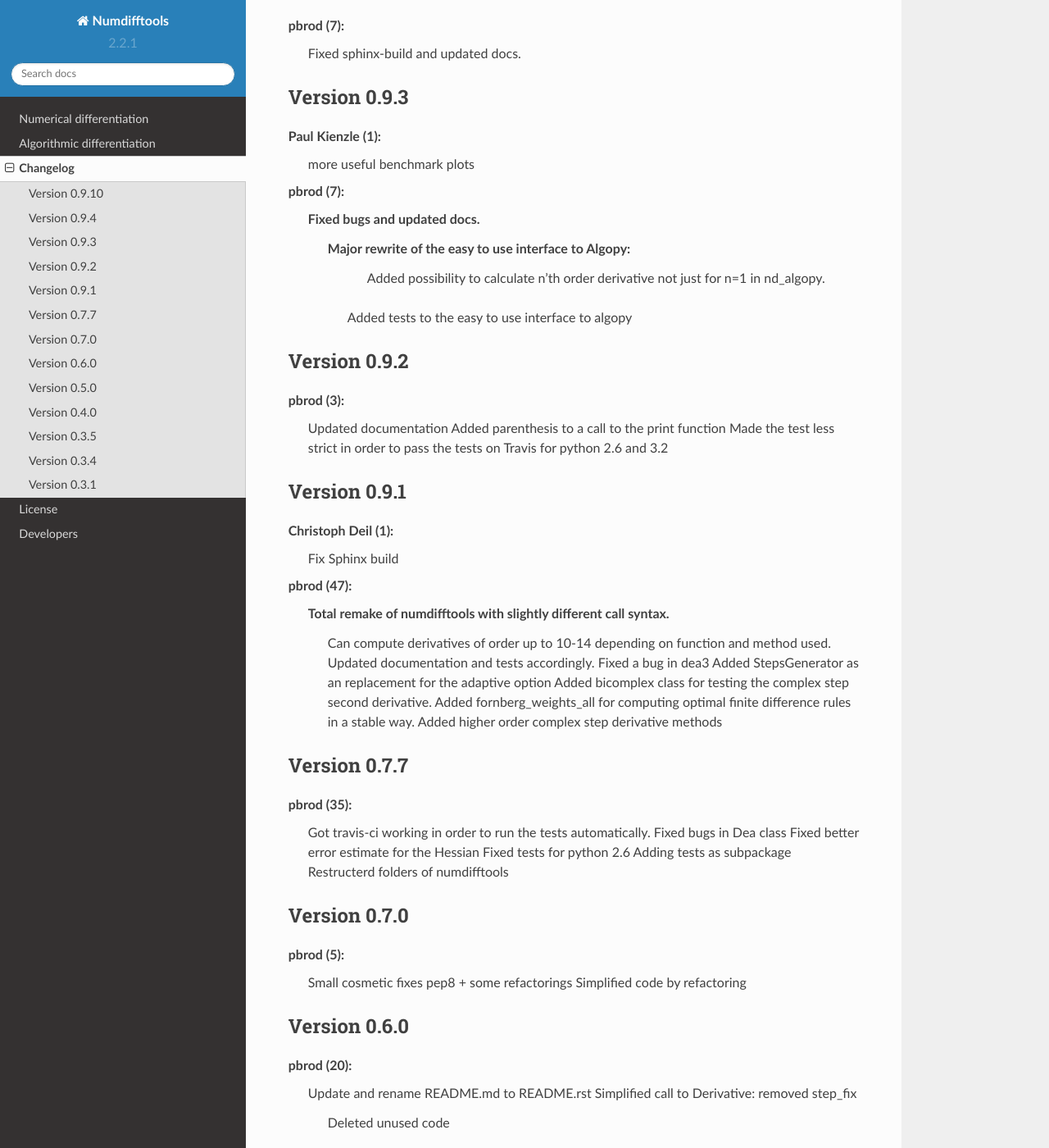
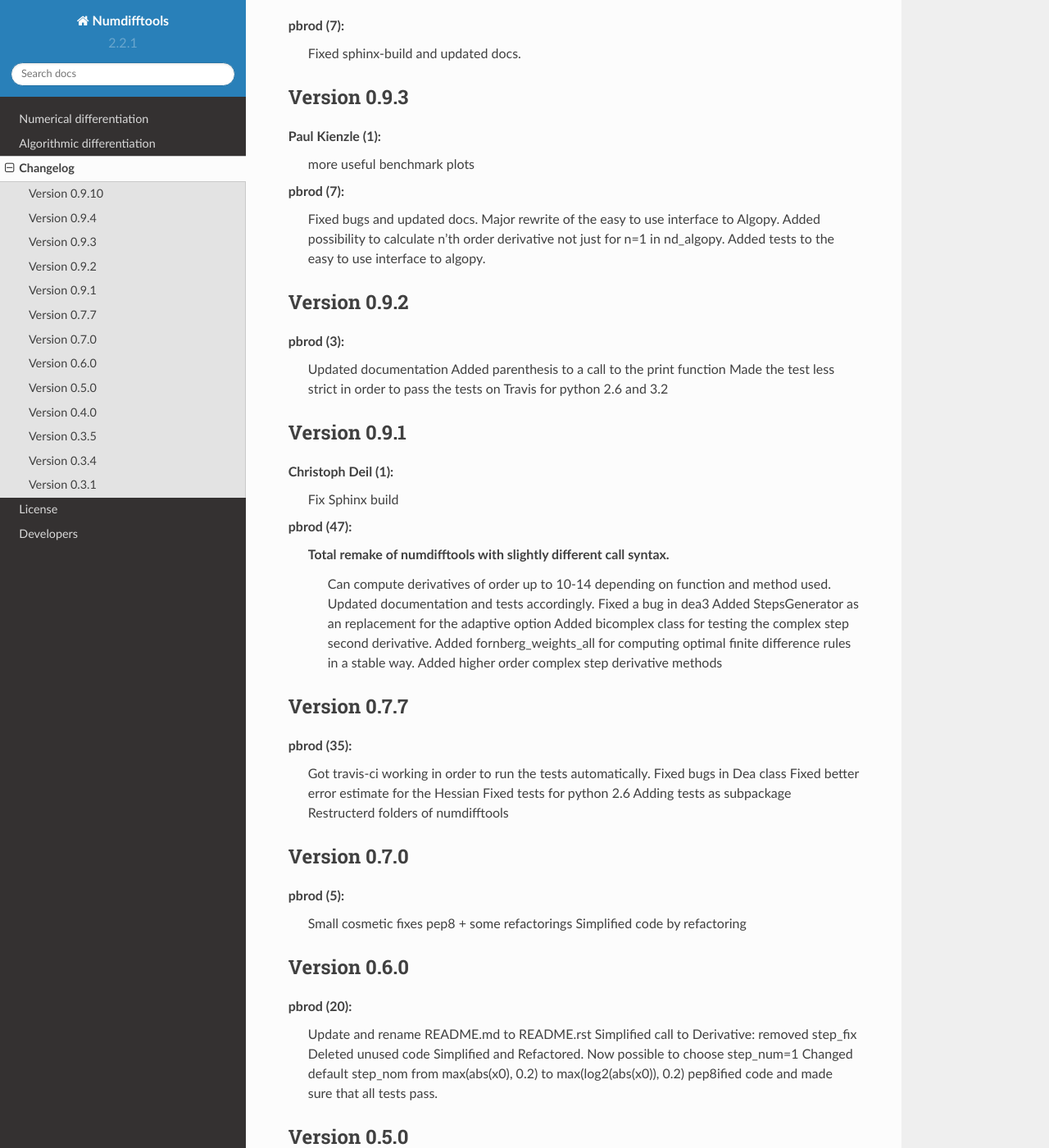
Before and after one commit to pbrod/numdifftools, a Sphinx documentation site: the page built from docs/changes.rst, in a window 1280 px wide and 1400 px high, scrolled down 400 px. Shown: the whole window at 82% size. Built offline with Sphinx 7.4.7 and the Read the Docs theme 2.0.0, drawn with Linux system fonts in a browser that asks for light colours; formulas are drawn with MathJax 3; pages that are not in the unit, such as notebooks, are missing from menus; the version number is read from the project's files by our own code; some of the changed text lies outside the part shown.

```diff
--- a/CHANGES.rst
+++ b/CHANGES.rst
@@ -6,7 +6,7 @@ Created with gitcommand: git shortlog v0.9.2..v0.9.3
 
 
 Version 0.9.10
-=============
+==============
 
 pbrod (7):
       Fixed sphinx-build and updated docs.
@@ -29,9 +29,9 @@ Paul Kienzle (1):
 
 pbrod (7):
       Fixed bugs and updated docs.
-    	Major rewrite of the easy to use interface to Algopy:
-		   Added possibility to calculate n'th order derivative not just for n=1 in nd_algopy.
-         Added tests to the easy to use interface to algopy
+      Major rewrite of the easy to use interface to Algopy.
+      Added possibility to calculate n'th order derivative not just for n=1 in nd_algopy.
+      Added tests to the easy to use interface to algopy.
 
 
 Version 0.9.2
@@ -87,7 +87,7 @@ Version 0.6.0
 pbrod (20):
       Update and rename README.md to README.rst
       Simplified call to Derivative: removed step_fix
-		Deleted unused code
+      Deleted unused code
       Simplified and Refactored. Now possible to choose step_num=1
       Changed default step_nom from max(abs(x0), 0.2) to max(log2(abs(x0)), 0.2)
       pep8ified code and made sure that all tests pass.
--- a/docs/index.rst
+++ b/docs/index.rst
@@ -1,7 +1,7 @@
 Numdifftools
 ============
 
-This is the documentation of **Numdifftools** version |version|.
+This is the documentation of **Numdifftools** |version|.
 
 Code and issue tracker is at https://github.com/pbrod/numdifftools.
 
@@ -21,6 +21,7 @@ Contents
    changes.rst
    license.rst
    authors.rst
+   Module reference <_rst/modules.rst>
 
 
 Indices and tables
```
Also changed, not shown: 1 other file.
